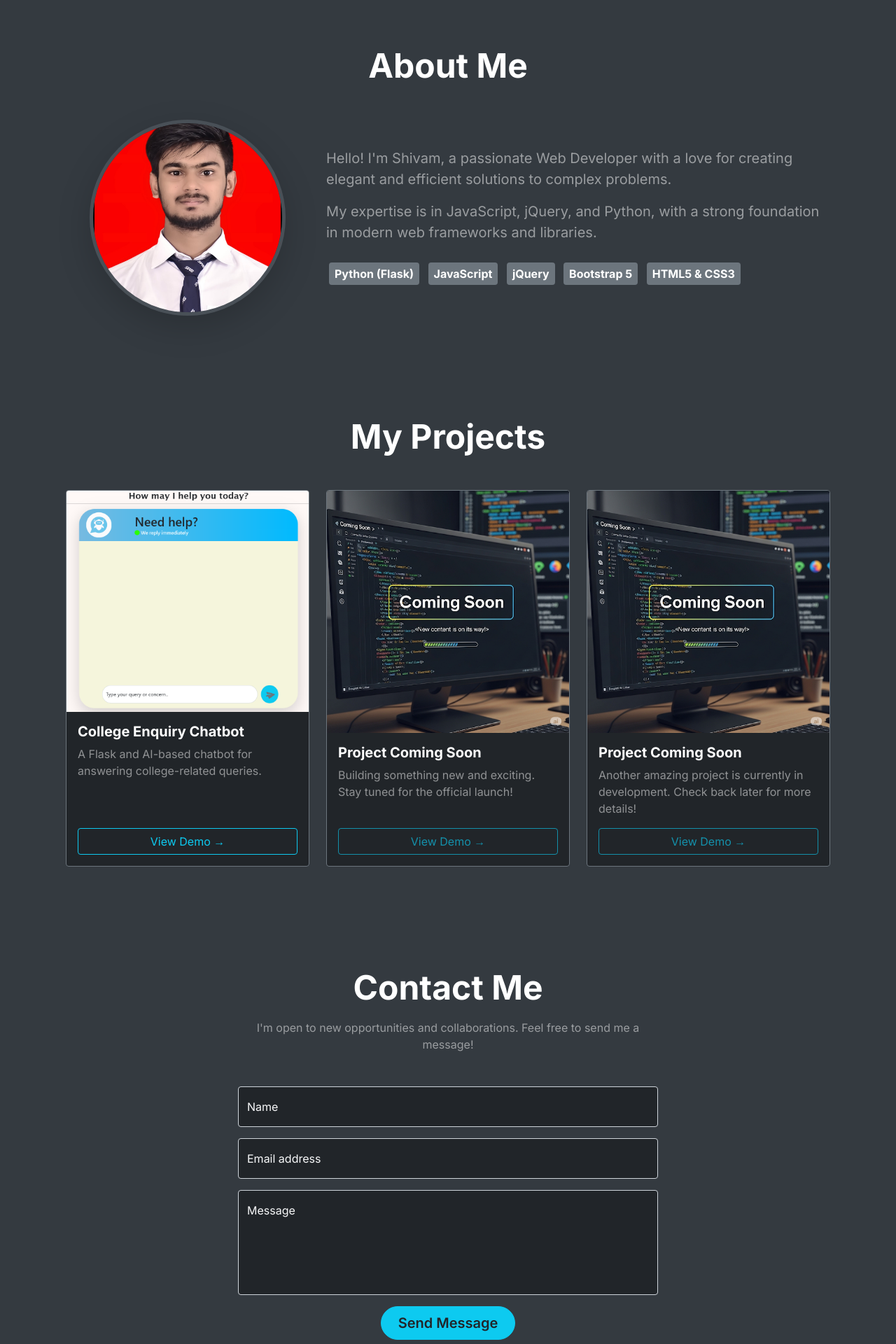
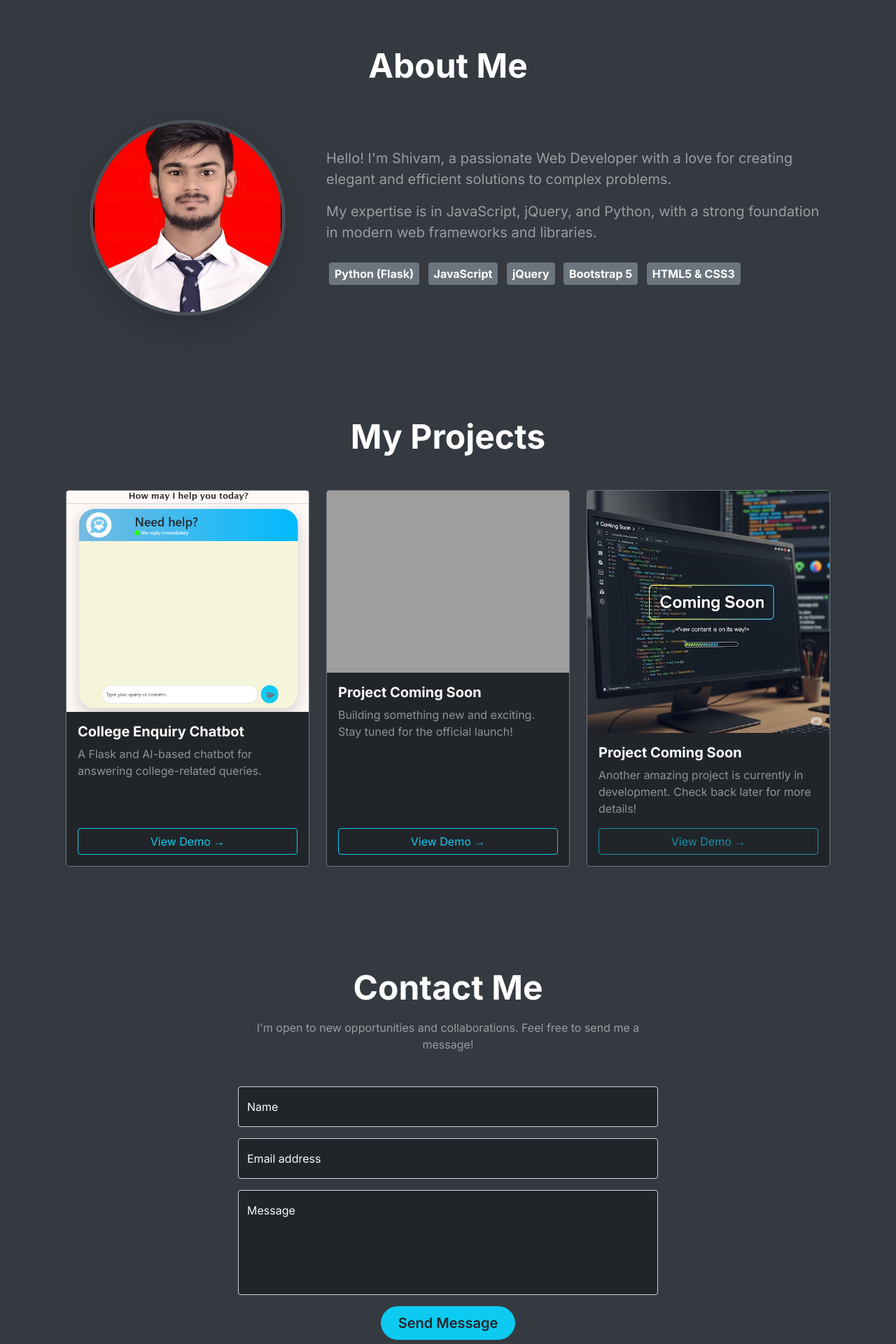
Before and after one commit to shivamkumar969/ChatBot, a Flask app: page /developer in a window 1280 px wide. Shown: the part 813-2733 px from the top of the page at 70% size. Run offline with Flask 3, Linux system fonts and the light colour scheme; some libraries are stand-ins or nearby versions; some web fonts are replaced; grey boxes are pictures that could not be loaded.

Commit message:
Update developer.html

```diff
--- a/templates/developer.html
+++ b/templates/developer.html
@@ -163,11 +163,11 @@
                         </div>
                         <div class="col-12 col-md-6 col-lg-4">
                             <div class="card bg-dark text-white h-100 border-secondary">
-                                <img src="{{url_for('static',filename='images/ComingSoon.png')}}" class="card-img-top" alt="Coming Soon">
+                                <img src="{{url_for('static',filename='images/Complaint.jpg')}}" class="card-img-top" alt="Coming Soon">
                                 <div class="card-body d-flex flex-column">
                                     <h5 class="card-title fw-bold">Project Coming Soon</h5>
                                     <p class="card-text text-white-50">Building something new and exciting. Stay tuned for the official launch!</p>
-                                    <a href="#" class="btn btn-outline-info disabled mt-auto">View Demo &rarr;</a>
+                                    <a href="https://share.google/Y6lfKg1Pk8zMSEwJm" class="btn btn-outline-info mt-auto">View Demo &rarr;</a>
                                 </div>
                             </div>
                         </div>
```
